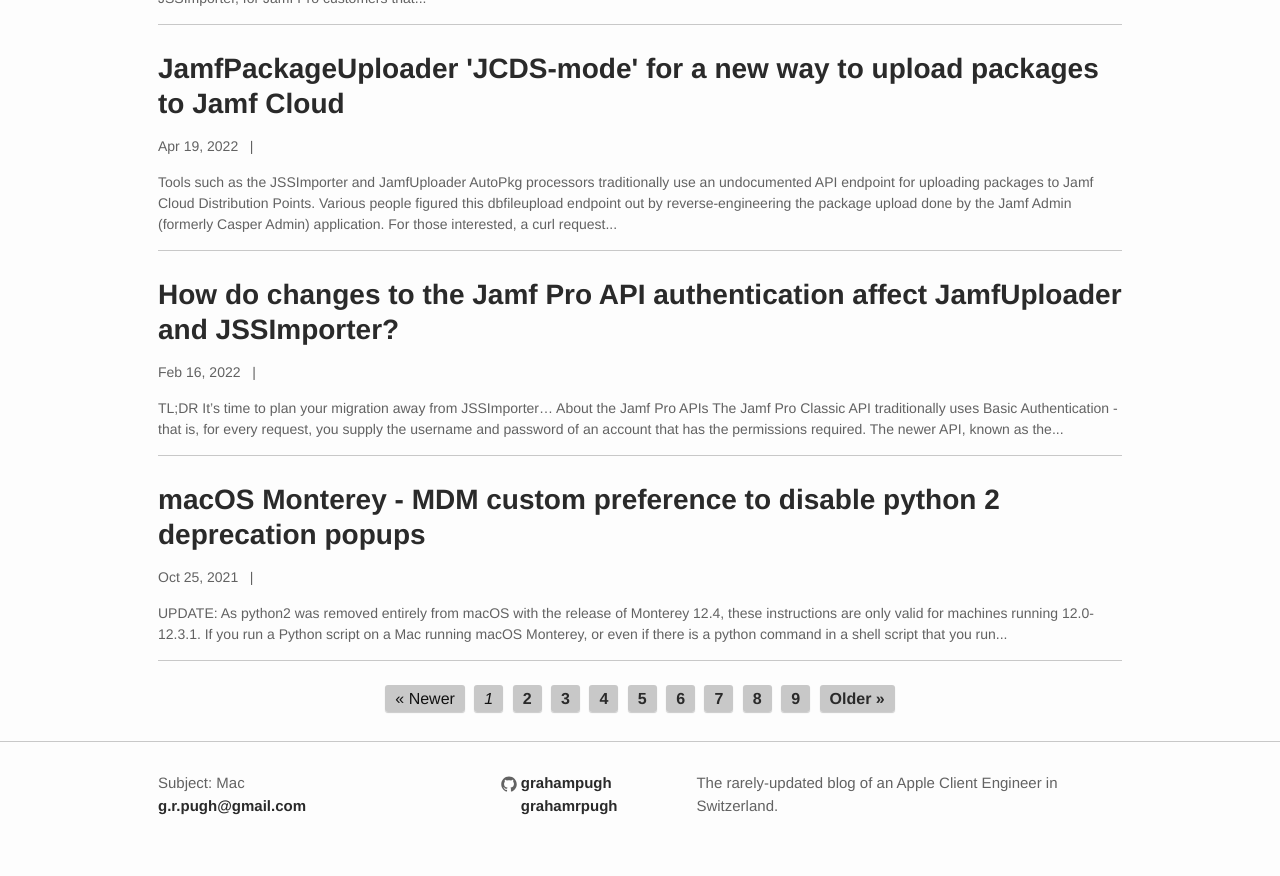
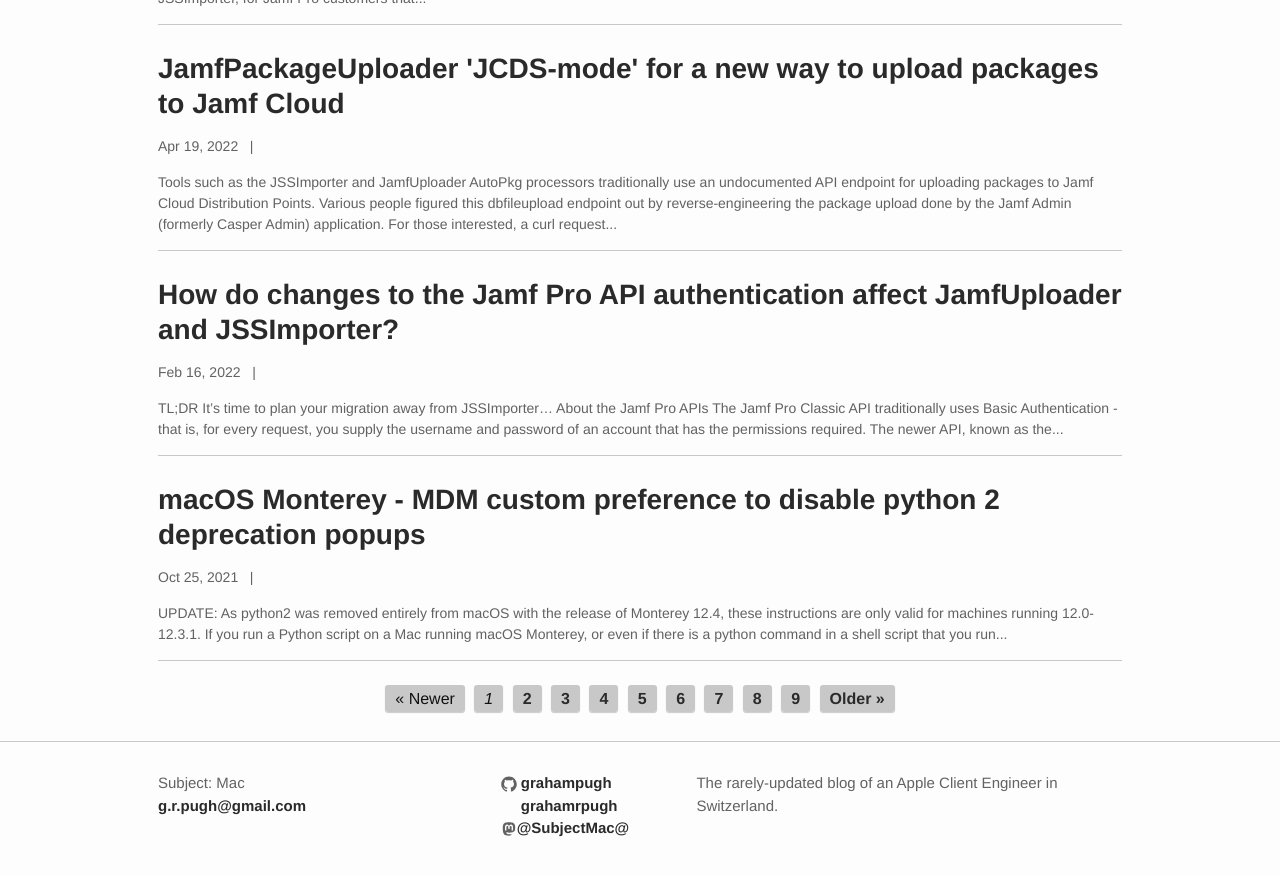
Before and after one commit to grahampugh/grahampugh.github.io, a Jekyll site: the page built from index.html, in a window 1280 px wide and 900 px high, scrolled down 1735 px. Shown: the top 876 px of the window. Built offline with Jekyll 4.4.1, drawn with Linux system fonts in a browser that asks for light colours; the list of posts is cut into pages by our own code; comment, search, counter and statistics services are not loaded.

Commit message:
more tweaks

```diff
--- a/_config.yml
+++ b/_config.yml
@@ -17,6 +17,8 @@
 # twitter_username: GrahamRPugh
 github_username: grahampugh
 slack_username: grahamrpugh
+mastodon_server: mas.to
+mastodon_username: "@SubjectMac"
 author: grahampugh
 timezone: Europe/Zurich
 future: true
--- a/_includes/footer.html
+++ b/_includes/footer.html
@@ -32,7 +32,7 @@
 
           {% if site.mastodon_username %}
           <li>
-            {% include icon-mastodon.html username=site.mastodon_username %}
+            {% include icon-mastodon.html username=site.mastodon_username mastodon_url=site.mastodon_url %}
           </li>
           {% endif %}
        </ul>
--- a/_includes/icon-mastodon.html
+++ b/_includes/icon-mastodon.html
@@ -1 +1 @@
-<a href="https://mas.to/{{ include.username }}"><span class="icon icon--mastodon">{% include icon-mastodon.svg %}</span><span class="username">{{ include.username }}</span></a>
+<a href="https://{{ include.mastodon_url }}/{{ include.username }}"><span class="icon icon--mastodon">{% include icon-mastodon.svg %}</span><span class="username">{{ include.username }}@{{ include.mastodon_url }}</span></a>
```
